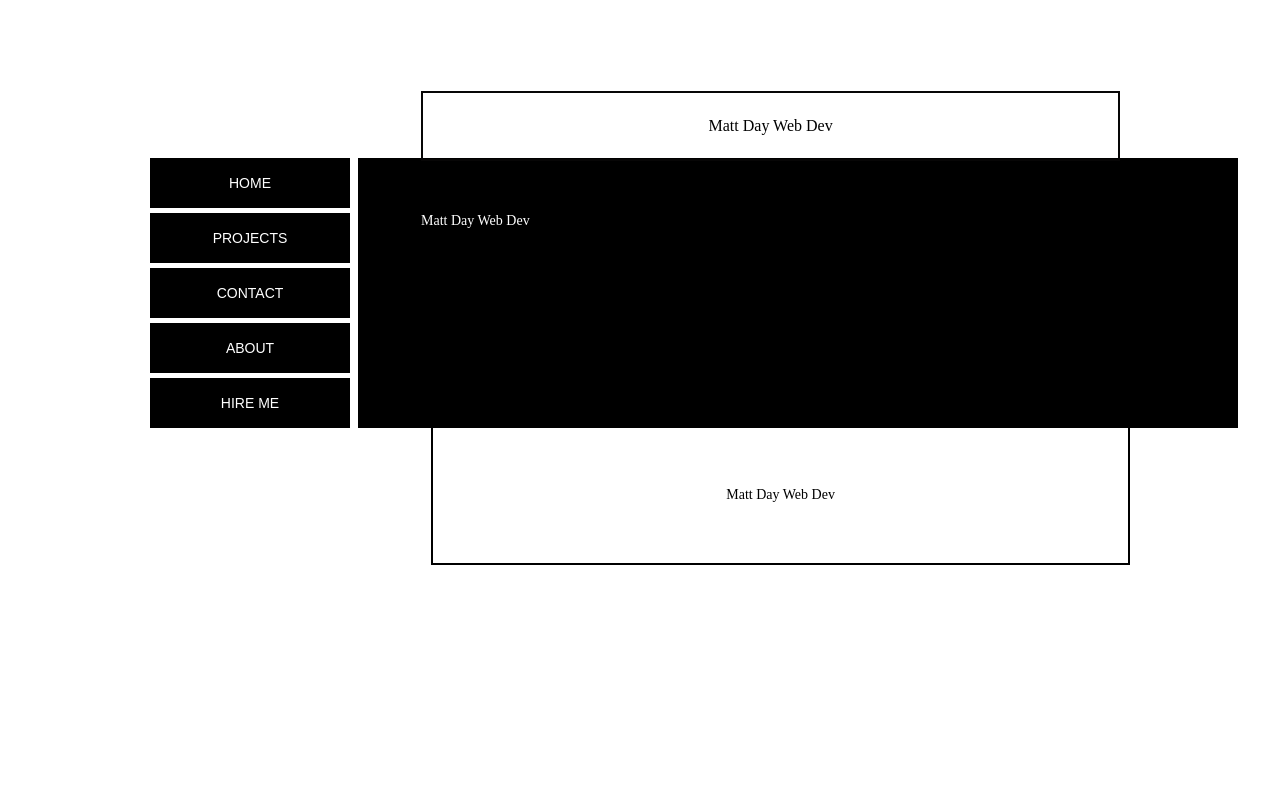
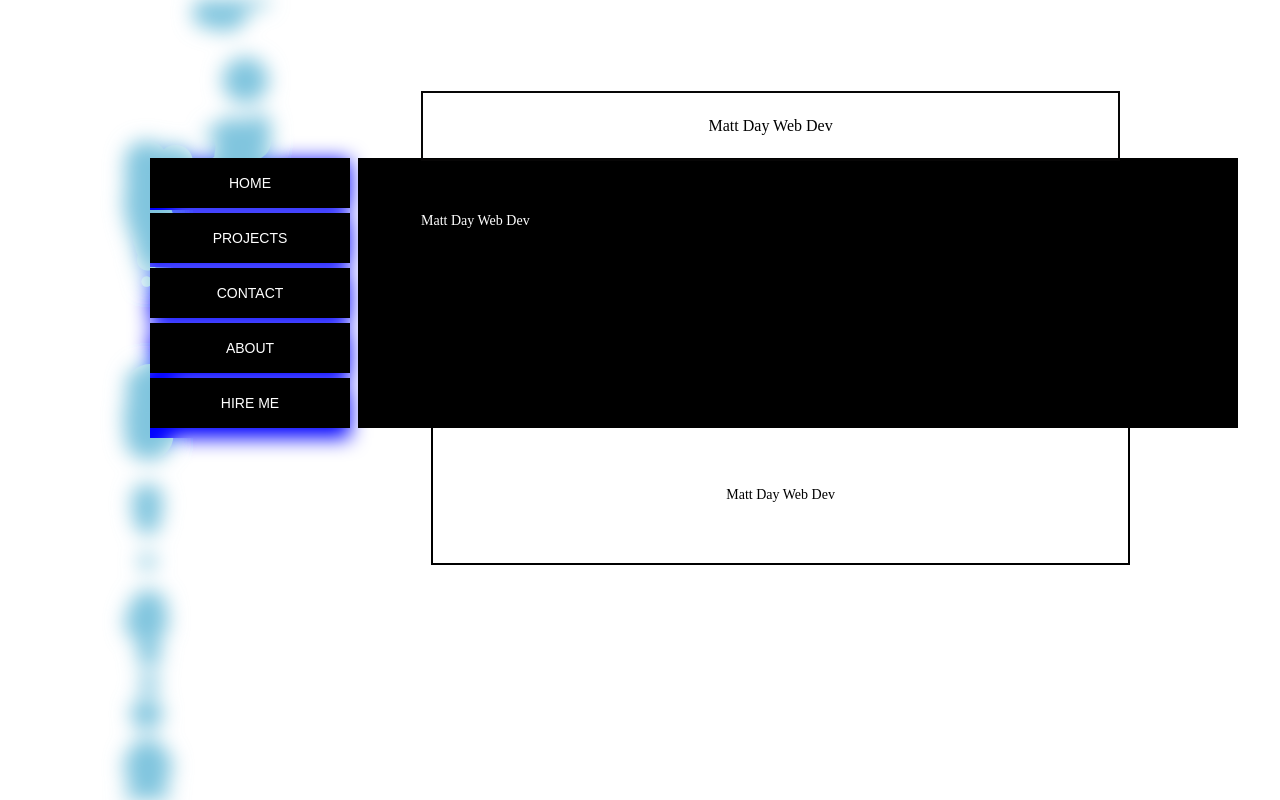
Before and after one commit to D4YonSoundcloud/LiquidParticleEffect-LavaScript, a plain HTML site: page lavascript/index.html in a window 1280 px wide. Drawn offline with Linux system fonts and the light colour scheme.

Commit message:
added particles, fixing bugs 4:54pm 3-21-20

```diff
--- a/lavascript/index.html
+++ b/lavascript/index.html
@@ -1,11 +1,11 @@
 <!DOCTYPE html>
 <html lang="en">
   <head>
-    <meta charset="UTF-8">
-    <meta name="viewport" content="width=device-width, initial-scale=1.0">
+    <meta charset="UTF-8" />
+    <meta name="viewport" content="width=device-width, initial-scale=1.0" />
     <title>D4Y Liquid Particles</title>
-    <link rel="stylesheet" href="style.css">
-    <source src="script.js" defer>
+    <link rel="stylesheet" href="style.css" />
+    <script src="script.js" defer></script>
   </head>
   <body>
     <canvas id="canvas1"></canvas>
@@ -21,7 +21,6 @@
         <section class="mainBlock">
           <div>
             <p>Matt Day Web Dev</p>
-
           </div>
           <section class="topBlock">
             <div>
@@ -36,5 +35,19 @@
         </section>
       </div>
     </div>
+    <svg>
+      <defs>
+        <filter id="goo">
+          <feGaussianBlur in="SourceGraphic" stdDeviation="10" result="blur" />
+          <feColorMatrix
+            in="blur"
+            mode="matrix"
+            values="1 0 0 0 0 0  0 0 0 0 0  0 0 0 0 9 -9"
+            result="goo"
+          />
+          <feComposite in="SourceGraphic" in2="goo" operator="atop" />
+        </filter>
+      </defs>
+    </svg>
   </body>
 </html>
--- a/lavascript/script.js
+++ b/lavascript/script.js
@@ -1,21 +1,19 @@
-const canvas = document.getElementById('canvas1');
-const ctx = canvas.getContext('2d');
+const canvas = document.getElementById("canvas1");
+const ctx = canvas.getContext("2d");
 canvas.width = window.innerWidth;
 canvas.height = window.innerHeight;
 
 const mouse = {
   x: undefined,
   y: undefined
+};
 
-}
-
-window.addEventListerner('mousemove', function(e) {
+window.addEventListener("mousemove", function(e) {
   mouse.x = e.clientX;
   mouse.y = e.clientY;
-    console.log(mouse.x, mouse.y)
-})
+});
 
-class button {
+class Button {
   constructor(x, y, width, height, baseX) {
     this.x = x;
     this.y = y;
@@ -25,35 +23,130 @@ class button {
   }
   update() {
     let directionX = 2.2;
-        if ((mouse.x < this.x + width &&
+    if (
+      mouse.x < this.x + this.width &&
       mouse.x > this.x &&
       mouse.y < this.y + this.height &&
-            mouse.y > this.y
-            ) && (this.x > this.baseX - 50)) {
-                //animate button to the left
+      mouse.y > this.y &&
+      this.x > this.baseX - 50
+    ) {
       this.x -= directionX;
-        } else if (this.x < this.baseX)  {
+      this.width += directionX;
+    } else if (this.x < this.baseX) {
       this.x += directionX;
+      this.width -= directionX;
     }
-
   }
   draw() {
-        ctx.fillStyle = 'blue';
+    ctx.fillStyle = "blue";
     ctx.beginPath();
-        ctx.fillRect(this.x,this.y,this.width,this.height);
-        ctx.closePath()
+    ctx.fillRect(this.x, this.y, this.width, this.height);
+    ctx.closePath();
   }
 }
 
-const buttons = []
+const buttons = [];
 function createButtons() {
   for (let i = 0; i < 5; i++) {
-        let topMargin = 100;
-        let buttonMargin = 5;
+    let topMargin = 160;
+    let buttonMargin = 7;
     let x = 150;
-        let y = topMargin + ((50 + buttonMargin) * i);
+    let y = topMargin + (50 + buttonMargin) * i;
     let height = 50;
     let width = 200;
-        buttons.push(new buttons(x,y,width, height))
+    buttons.push(new Button(x, y, width, height));
   }
 }
+
+createButtons();
+console.log(buttons);
+
+function drawButtons() {
+  for (let i = 0; i < buttons.length; i++) {
+    buttons[i].update();
+    buttons[i].draw();
+  }
+}
+
+//handle water particles
+class Particle {
+  constructor(x, y, size, weight) {
+    this.x = x;
+    this.y = y;
+    this.size = size;
+    this.weight = weight;
+    this.flowingRight = false;
+  }
+
+  update() {
+    //collision detection for particle/mouse
+    if( this.x > mouse.x - 50 &&
+        this.x < mouse.x + 50 &&
+        this.y > mouse.y - 5 &&
+        this.y < mouse.y + 5) {
+            this.x -= this.weight;
+            this.y += this.weight;
+            this.flowingRight = true;
+        }
+    //collision detection for particle/button
+    for (let i = 0; i < buttons.length; i++){
+        if ( this.x < buttons[i].x + buttons[i].width &&
+            this.x > buttons[i].x &&
+            this.y < buttons[i].y + buttons[i].height &&
+            this.y > buttons[i].y) {
+                this.weight = 0;
+                if(!this.flowingRight){
+                    this.x -= 4;
+                } else {
+                    this.x += 4;
+                }
+            } else {
+                this.weight += 0.01;
+            }
+    }
+    if (this.y > canvas.height) {
+      this.y = 0 - this.size;
+      this.x = Math.random() * 60 + 200;
+      this.weight = Math.random() * 0.2 + 0.1;
+    }
+    this.y += this.weight;
+  }
+  draw() {
+    ctx.fillStyle = "rgba(128,197,222,1)";
+    ctx.beginPath();
+    ctx.arc(this.x, this.y, this.size, 0, 2 * Math.PI);
+    ctx.fill();
+  }
+}
+
+const particleArray = [];
+const numberOfParticles = 80;
+function createParticles() {
+  for (let i = 0; i < numberOfParticles; i++) {
+    const x = Math.random() * 60 + 200;
+    const y = Math.random() * canvas.height;
+    const size = Math.random() * 20 + 5;
+    const weight = Math.random() * 0.2 + 1;
+    particleArray.push(new Particle(x, y, size, weight));
+  }
+}
+
+createParticles();
+
+// animate canvas
+function animate() {
+  ctx.clearRect(0, 0, canvas.width, canvas.height);
+  for (let i = 0; i < particleArray.length; i++) {
+    particleArray[i].update();
+    particleArray[i].draw();
+  }
+  drawButtons();
+  requestAnimationFrame(animate);
+}
+
+animate();
+
+window.addEventListener("resize", function(e) {
+  canvas.width = window.innerWidth;
+  canvas.height = window.innerHeight;
+});
--- a/lavascript/style.css
+++ b/lavascript/style.css
@@ -128,4 +128,5 @@ canvas {
     position: absolute;
     top: 0;
     left: 0;
+    filter: url('#goo')
 }
```
Lines whose indentation alone changed are shown as unchanged.
